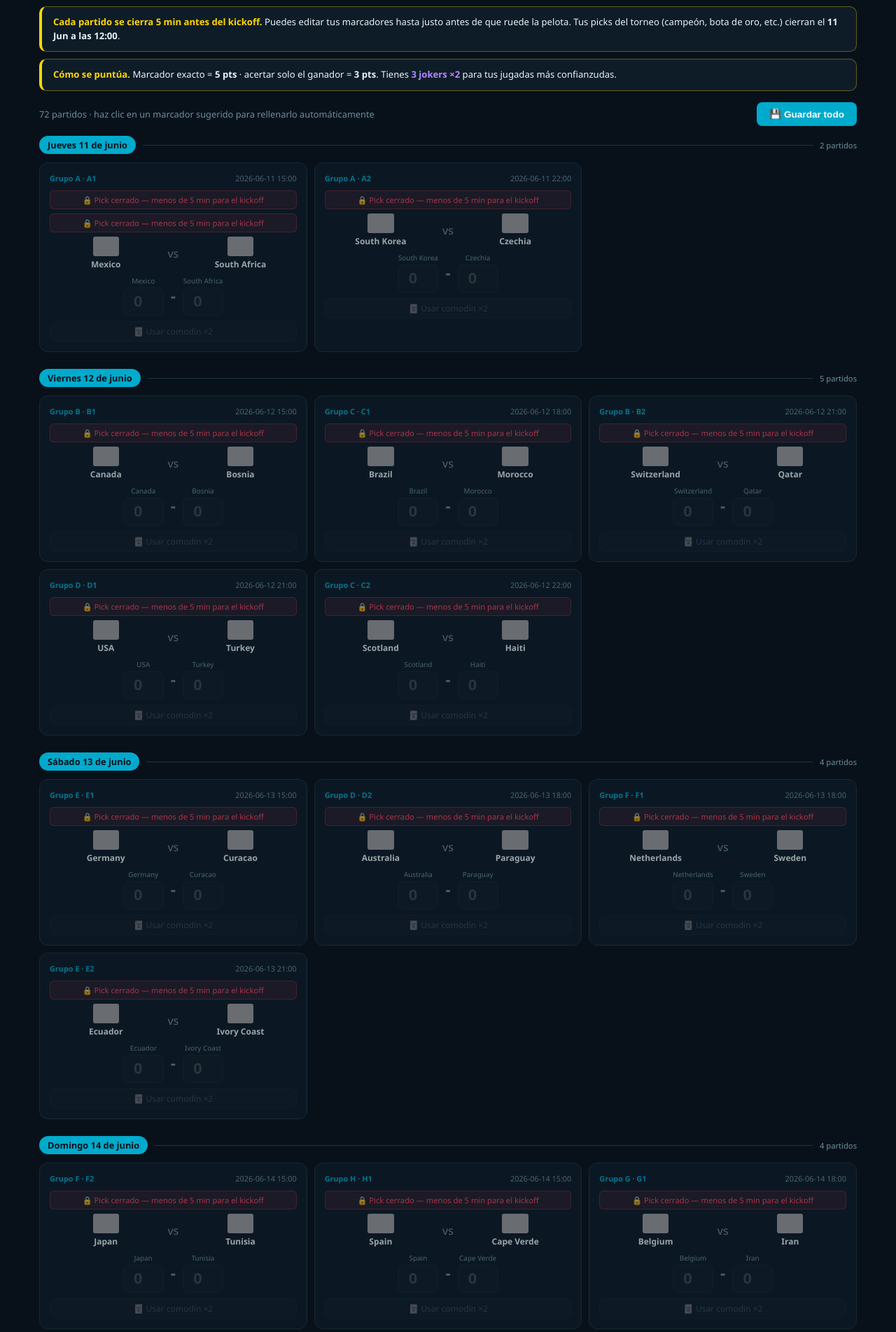
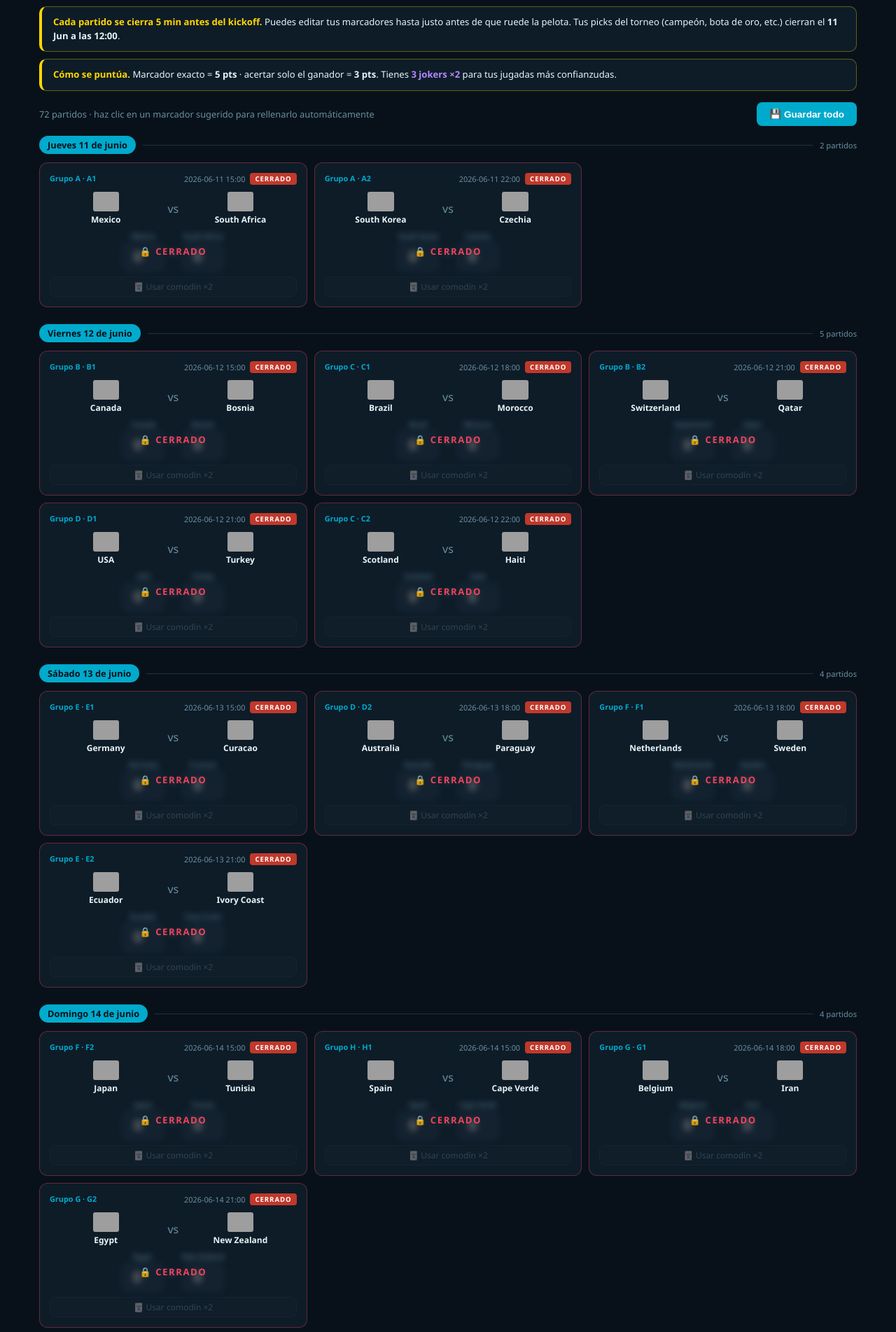
Before and after one commit to jfacusse/polla-autored-2026, a Flask app: page /predecir in a window 1280 px wide. Shown: the part 877-2780 px from the top of the page at 70% size. Run offline with Flask 3, Linux system fonts and the light colour scheme; the visitor is signed in with stand-in values (Sample User, id 1); grey boxes are pictures that could not be loaded.

Commit message:
redesign(lock): card bloqueado con badge CERRADO + blur + overlay
- Badge rojo "CERRADO" en el header del partido
- Score inputs con blur(4px) cuando está cerrado
- Overlay "🔒 CERRADO" sobre los inputs
- Borde del card cambia a rojo
- JS applyLiveLocks() aplica el mismo estilo visual en tiempo real

Co-Authored-By: Claude Sonnet 4.6 <noreply@anthropic.com>

```diff
--- a/templates/predict.html
+++ b/templates/predict.html
@@ -57,6 +57,15 @@
   max-height:210px;overflow-y:auto;position:relative;z-index:50}
 .ps-item{padding:9px 14px;cursor:pointer;font-size:.88rem;display:flex;justify-content:space-between;align-items:center}
 .ps-item:hover{background:var(--dark2)}
+
+/* ── Lock state ─────────── */
+.lock-badge{background:#c0392b;color:#fff;font-size:.6rem;font-weight:900;
+  letter-spacing:.1em;padding:2px 7px;border-radius:4px;text-transform:uppercase}
+.score-row{display:flex;align-items:center;justify-content:center;gap:10px}
+.lock-overlay{position:absolute;top:0;left:0;right:0;bottom:0;
+  display:flex;align-items:center;justify-content:center;
+  font-size:.82rem;font-weight:900;letter-spacing:.12em;color:rgba(255,69,96,.95)}
+.match-card.is-locked{border-color:rgba(255,69,96,.35) !important}
 </style>
 
 <form method="POST" id="torneo-form">
@@ -226,21 +235,18 @@
   {% set is_locked = f.is_locked or is_done %}
   <div id="{{ f.id }}" class="match-card" data-kickoff-ts="{{ f.kickoff_ts }}" style="
     {% if f.user_pick and not is_locked %}border-color:rgba(0,170,204,.5);{% endif %}
-    {% if is_locked %}opacity:.65;{% endif %}">
+    {% if is_locked %}border-color:rgba(255,69,96,.35);{% endif %}">
 
     <!-- header -->
     <div class="match-meta">
       <span class="match-group">Grupo {{ f.group }} · {{ f.id }}</span>
+      <div style="display:flex;align-items:center;gap:7px">
         <span class="match-date">{{ f.date }} {{ f.time }}</span>
+        {% if is_locked %}
+        <span class="lock-badge">CERRADO</span>
+        {% endif %}
       </div>
-
-    <!-- lock banner -->
-    {% if f.is_locked and not is_done %}
-    <div style="background:rgba(255,69,96,.1);border:1px solid rgba(255,69,96,.3);border-radius:6px;
-      padding:5px 10px;font-size:.7rem;color:var(--red);text-align:center;margin-bottom:6px">
-      🔒 Pick cerrado — menos de 5 min para el kickoff
     </div>
-    {% endif %}
 
     <!-- equipos -->
     <div class="match-teams" style="margin-bottom:8px">
@@ -255,15 +261,16 @@
       </div>
     </div>
 
-    <!-- input marcador -->
-    <div style="display:flex;align-items:center;justify-content:center;gap:10px;margin:8px 0">
+    <!-- input marcador (con overlay bloqueado) -->
+    <div style="position:relative;margin:8px 0">
+      <div class="score-row" style="{% if is_locked %}filter:blur(4px);pointer-events:none;user-select:none;{% endif %}">
         <div style="text-align:center">
           <div style="font-size:.62rem;color:var(--muted);margin-bottom:3px">{{ f.home }}</div>
           <input class="form-input" type="number" min="0" max="20"
             name="h_{{ f.id }}" id="h_{{ f.id }}"
             value="{{ f.user_pick.home if f.user_pick else '' }}"
             placeholder="0"
-          style="width:58px;text-align:center;font-size:1.4rem;font-weight:900;padding:6px{% if is_locked %};opacity:.5{% endif %}"
+            style="width:58px;text-align:center;font-size:1.4rem;font-weight:900;padding:6px"
             {% if is_locked %}readonly{% endif %}>
         </div>
         <span style="font-size:1.4rem;font-weight:900;color:var(--muted)">-</span>
@@ -273,15 +280,19 @@
             name="a_{{ f.id }}" id="a_{{ f.id }}"
             value="{{ f.user_pick.away if f.user_pick else '' }}"
             placeholder="0"
-          style="width:58px;text-align:center;font-size:1.4rem;font-weight:900;padding:6px{% if is_locked %};opacity:.5{% endif %}"
+            style="width:58px;text-align:center;font-size:1.4rem;font-weight:900;padding:6px"
             {% if is_locked %}readonly{% endif %}>
         </div>
+      </div>
+      {% if is_locked %}
+      <div class="lock-overlay">🔒 CERRADO</div>
+      {% endif %}
     </div>
 
     <!-- joker toggle -->
     {% set joker_active = f.id in jokers_usados %}
     <label class="joker-btn {{ 'active' if joker_active else '' }}" id="joker-label-{{ f.id }}"
-      style="justify-content:center{% if is_locked %};opacity:.4;pointer-events:none{% endif %}">
+      style="justify-content:center{% if is_locked %};opacity:.35;pointer-events:none{% endif %}">
       <input type="checkbox" name="joker_{{ f.id }}" value="1"
         {{ 'checked' if joker_active else '' }}
         {% if is_locked %}disabled{% endif %}
@@ -403,45 +414,57 @@ document.addEventListener('DOMContentLoaded', () => {
 });
 
 // ── Bloqueo en tiempo real ────────────────────────────────────────────────
+function lockCard(card) {
+  if (card.dataset.locked) return;
+  card.dataset.locked = '1';
+  card.classList.add('is-locked');
+  card.style.borderColor = 'rgba(255,69,96,.35)';
+
+  // badge CERRADO en el header
+  const meta = card.querySelector('.match-meta');
+  if (meta && !meta.querySelector('.lock-badge')) {
+    const badge = document.createElement('span');
+    badge.className = 'lock-badge';
+    badge.textContent = 'CERRADO';
+    meta.appendChild(badge);
+  }
+
+  // blur inputs + overlay
+  const scoreRow = card.querySelector('.score-row');
+  if (scoreRow) {
+    scoreRow.style.filter = 'blur(4px)';
+    scoreRow.style.pointerEvents = 'none';
+    scoreRow.style.userSelect = 'none';
+    scoreRow.querySelectorAll('input[type="number"]').forEach(inp => { inp.readOnly = true; });
+    const parent = scoreRow.parentElement;
+    if (!parent.querySelector('.lock-overlay')) {
+      const ov = document.createElement('div');
+      ov.className = 'lock-overlay';
+      ov.textContent = '🔒 CERRADO';
+      parent.appendChild(ov);
+    }
+  }
+
+  // joker disabled
+  const jokerLabel = card.querySelector('.joker-btn');
+  if (jokerLabel) {
+    jokerLabel.style.opacity = '0.35';
+    jokerLabel.style.pointerEvents = 'none';
+    const cb = jokerLabel.querySelector('input[type="checkbox"]');
+    if (cb) cb.disabled = true;
+  }
+}
+
 function applyLiveLocks() {
   const nowSec = Math.floor(Date.now() / 1000);
   document.querySelectorAll('.match-card[data-kickoff-ts]').forEach(card => {
     const kickoff = parseInt(card.dataset.kickoffTs);
     if (!kickoff) return;
-    const lockAt = kickoff - 300; // 5 min antes
-    if (nowSec < lockAt) return;  // aún no
-    if (card.dataset.locked) return; // ya procesado
-
-    card.dataset.locked = '1';
-    card.style.opacity = '0.65';
-
-    // inputs readonly
-    card.querySelectorAll('input[type="number"]').forEach(inp => {
-      inp.readOnly = true;
-      inp.style.opacity = '0.5';
-    });
-
-    // joker disabled
-    const jokerLabel = card.querySelector('.joker-btn');
-    if (jokerLabel) {
-      jokerLabel.style.opacity = '0.4';
-      jokerLabel.style.pointerEvents = 'none';
-      const cb = jokerLabel.querySelector('input[type="checkbox"]');
-      if (cb) cb.disabled = true;
-    }
-
-    // banner si no existe
-    if (!card.querySelector('.live-lock-banner')) {
-      const banner = document.createElement('div');
-      banner.className = 'live-lock-banner';
-      banner.style.cssText = 'background:rgba(255,69,96,.1);border:1px solid rgba(255,69,96,.3);border-radius:6px;padding:5px 10px;font-size:.7rem;color:#ff4560;text-align:center;margin-bottom:6px';
-      banner.textContent = '🔒 Pick cerrado — menos de 5 min para el kickoff';
-      card.insertBefore(banner, card.querySelector('.match-teams'));
-    }
+    if (nowSec >= kickoff - 300) lockCard(card);
   });
 }
 
 applyLiveLocks();
-setInterval(applyLiveLocks, 15000); // chequea cada 15 segundos
+setInterval(applyLiveLocks, 15000);
 </script>
 {% endblock %}
```
Lines whose indentation alone changed are shown as unchanged.
